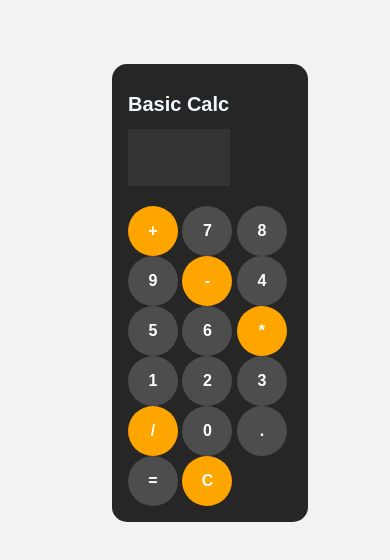
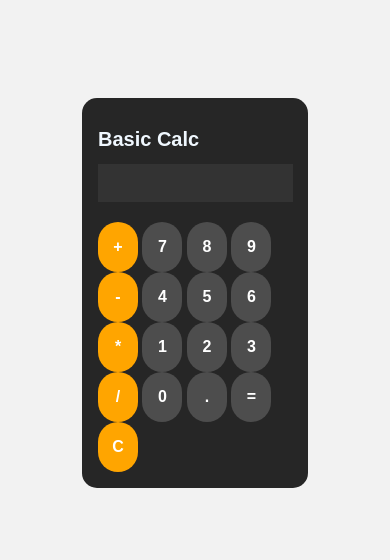
Before and after one commit to muhammadjamiu/Calc-project, a plain HTML site: page index.html in a window 390 px wide. Drawn offline with Linux system fonts and the light colour scheme.

Commit message:
made correction

```diff
--- a/style.css
+++ b/style.css
@@ -77,7 +77,7 @@ button:active {
     background-color: rgb(204, 108, 12);
 }
 
-@media (max-width: 768px) {
+@media (max-width: 760px) {
     body {
         height: 50vh;
         background-color: hsl(0, 0%, 95%);
@@ -88,10 +88,9 @@ button:active {
         font-family: Arial, sans-serif;
         background-color: hsl(0, 0%, 15%);
         border-radius: 15px;
-        max-width: 500px;
-        overflow: hidden;
+        max-width: 100%;
+
         padding: 1rem;
-        margin-left: 30px;
 
     }
 
@@ -103,15 +102,14 @@ button:active {
     }
 
     #display {
-        width: 50%;
+        width: 90%;
         padding: 10px;
-        font-size: 2rem;
+        font-size: 1rem;
         text-align: left;
         border: none;
         background-color: hsl(0, 0%, 20%);
         color: white;
         margin-bottom: 20px;
-
 
     }
 
@@ -123,7 +121,7 @@ button:active {
     }
 
     button {
-        width: 50px;
+        width: 40px;
         height: 50px;
         border-radius: 50px;
         border: none;
```
